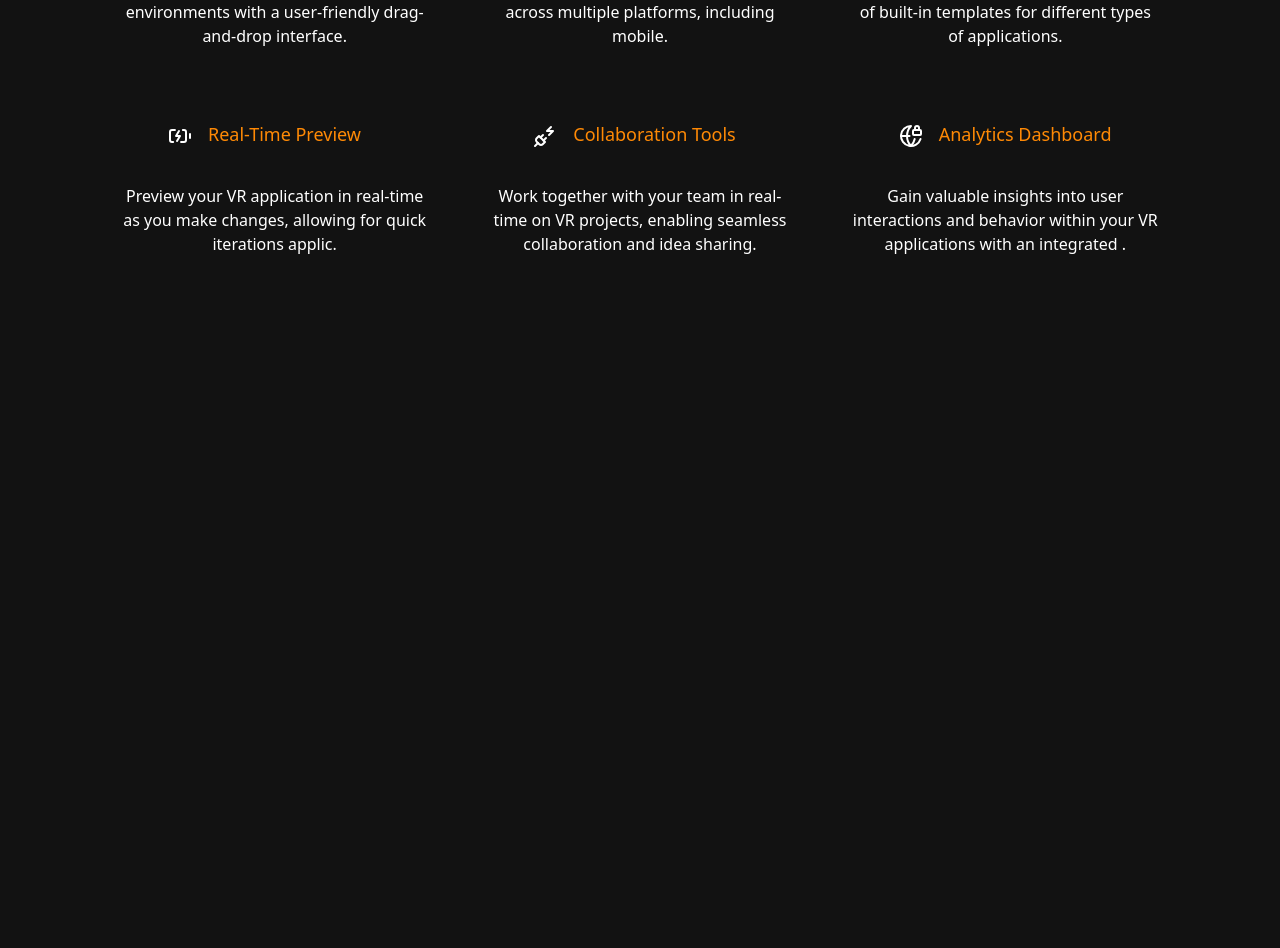
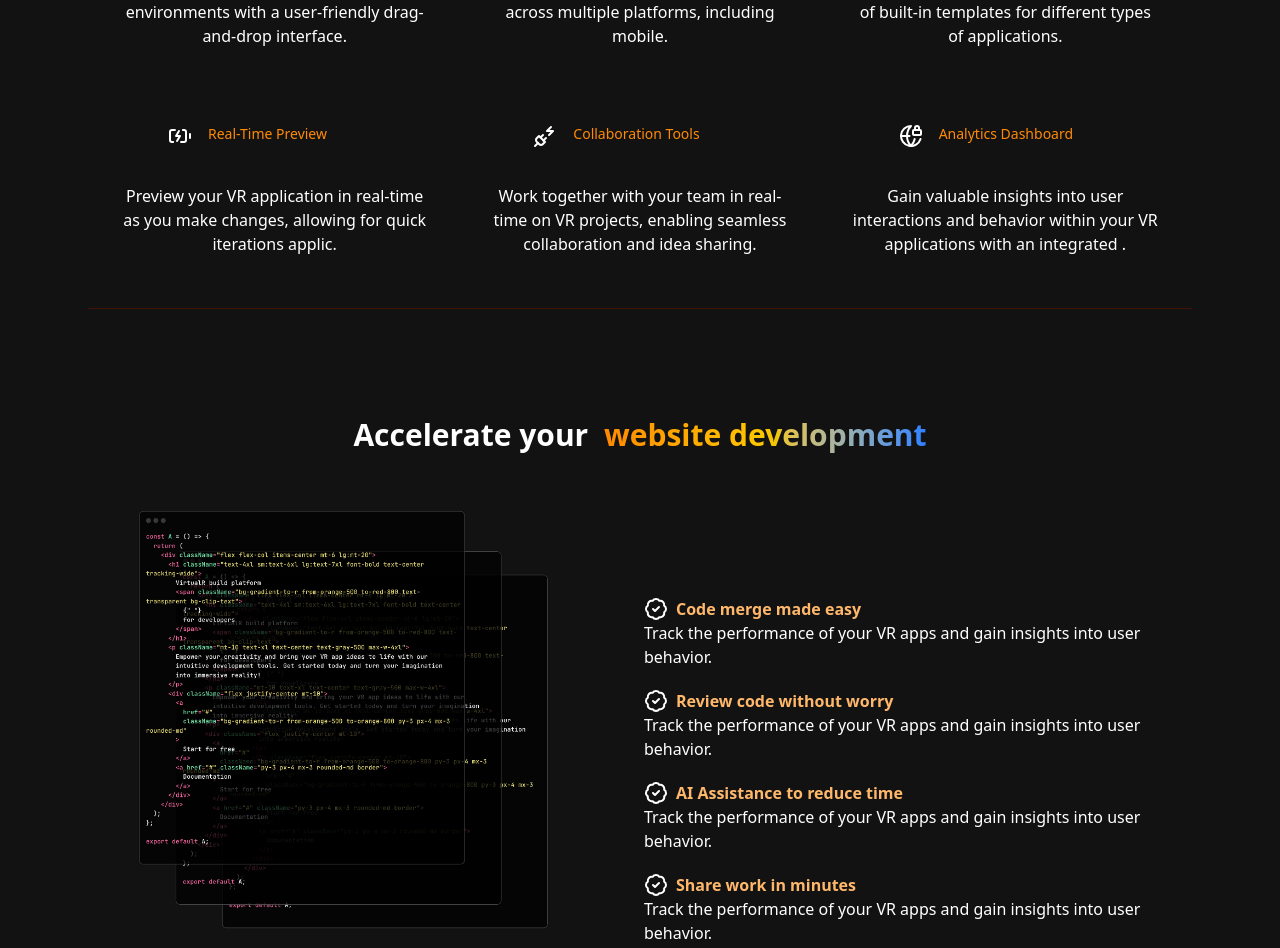
Before and after one commit to JAHIDUL456/BD_AI, a React (Vite) app: page / in a window 1280 px wide. Shown: the part 984-1932 px from the top of the page. Before the commit the page ends 1392 px from the top, so only its background shows below. Built offline with nearby package versions, Linux system fonts and the light colour scheme.

Commit message:
work done

```diff
--- a/src/App.jsx
+++ b/src/App.jsx
@@ -2,6 +2,7 @@ import React from 'react'
 import Navbar from './components/Navbar.jsx';
 import Hero from './components/Hero.jsx';
 import Features from './components/Features.jsx';
+import Work from './components/Work.jsx';
 
 
 const App = () => {
@@ -14,6 +15,9 @@ const App = () => {
       <div className='max-w-6xl mx-auto pt-5 px-6'>
         <Features />
       </div>
+      <div className='max-w-6xl mx-auto pt-10 px-6'>
+        <Work />
+      </div>
     </div>
   )
 }
--- a/src/components/Features.jsx
+++ b/src/components/Features.jsx
@@ -3,7 +3,7 @@ import { features } from '../constants/index.jsx';
 
 const Features = () => {
   return (
-    <div className='mb-20 lg:mb-30'>
+    <div className='mb-10 lg:mb-15'>
         <div>
             <div className='text-center'>
                 {/* eikhane thakbe title  */}
@@ -23,7 +23,7 @@ const Features = () => {
                                 {items.icon}
                             </div>
                             <div>
-                                <h1 className='text-orange-400 text-sm lg:text-lg text-center'>{items.text}</h1>
+                                <h1 className='text-orange-400 text-sm lg:text-md text-center'>{items.text}</h1>
                             </div>
 
                             </div>
@@ -33,7 +33,9 @@ const Features = () => {
 
                         </div>
                     ))}
+
                 </div>
+                <hr className='text-orange-950 mt-5' />
             </div>
         </div>
     </div>
--- /dev/null
+++ b/src/components/Work.jsx
@@ -0,0 +1,47 @@
+import React from 'react'
+import images from '../assets/code.jpg';
+import {BadgeCheck} from 'lucide-react';
+import { checklistItems } from '../constants/index.jsx';
+
+const Work = () => {
+  return (
+    <div className='mb-10'>
+        <div className='text-center font-bold text-3xl mb-4'>
+
+            <h1 className='p-2 lg:hidden block'>Accelerate your <br /> <span className='ml-2 bg-gradient-to-r from-orange-400 via-yellow-400 to-blue-500 bg-clip-text text-transparent'>website development</span></h1>
+            <h1 className='p-2 hidden lg:block text-center'>Accelerate your  <span className='ml-2 bg-gradient-to-r from-orange-400 via-yellow-400 to-blue-500 bg-clip-text text-transparent'>website development</span></h1>
+
+
+
+        </div>
+        <div className='grid grid-cols-1 md:grid-cols-2 gap-2'>
+            <div className='mt-5 ml-0 md:ml-10'>
+               {/* images */}
+               <img src={images} alt="" width={450}/>
+            </div>
+            <div >
+                 <div className='mt-10 lg:mt-30'>
+                    {/* icon  */}
+                    {checklistItems.map((item,id) => (
+                        <div className='my-4  mt-5'>
+                        <div key={id} className='flex items-center gap-2'>
+                            <BadgeCheck />
+                            <p className='font-bold text-orange-300'>{item.title}</p>
+
+                        </div>
+                        <p>{item.description}</p>
+
+                        </div>
+                    ))}
+
+
+                </div>
+
+
+            </div>
+        </div>
+    </div>
+  )
+}
+
+export default Work
--- a/src/constants/index.jsx
+++ b/src/constants/index.jsx
@@ -4,6 +4,7 @@ import { Fingerprint } from "lucide-react";
 import { ShieldHalf } from "lucide-react";
 import { PlugZap } from "lucide-react";
 import { GlobeLock } from "lucide-react";
+
 
 import user1 from "../assets/profile-pictures/user1.jpg";
 import user2 from "../assets/profile-pictures/user2.jpg";
```
